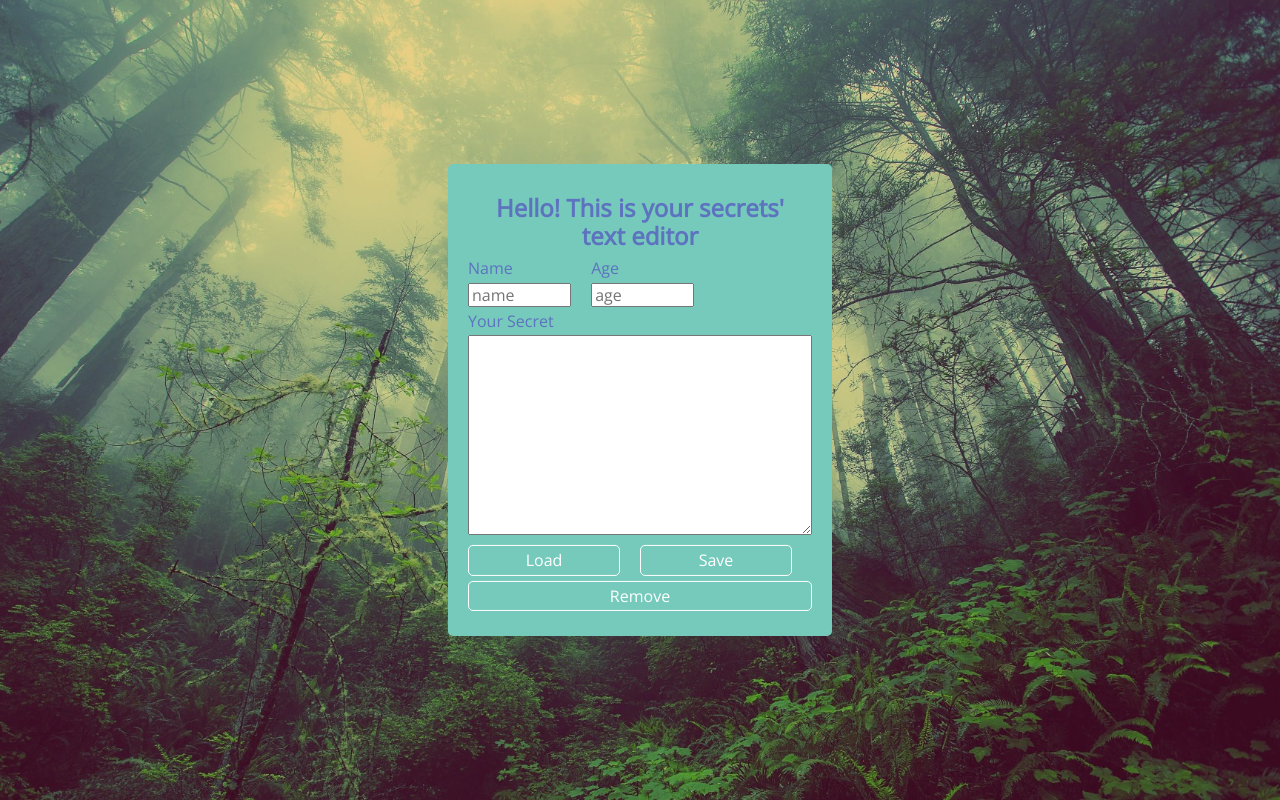
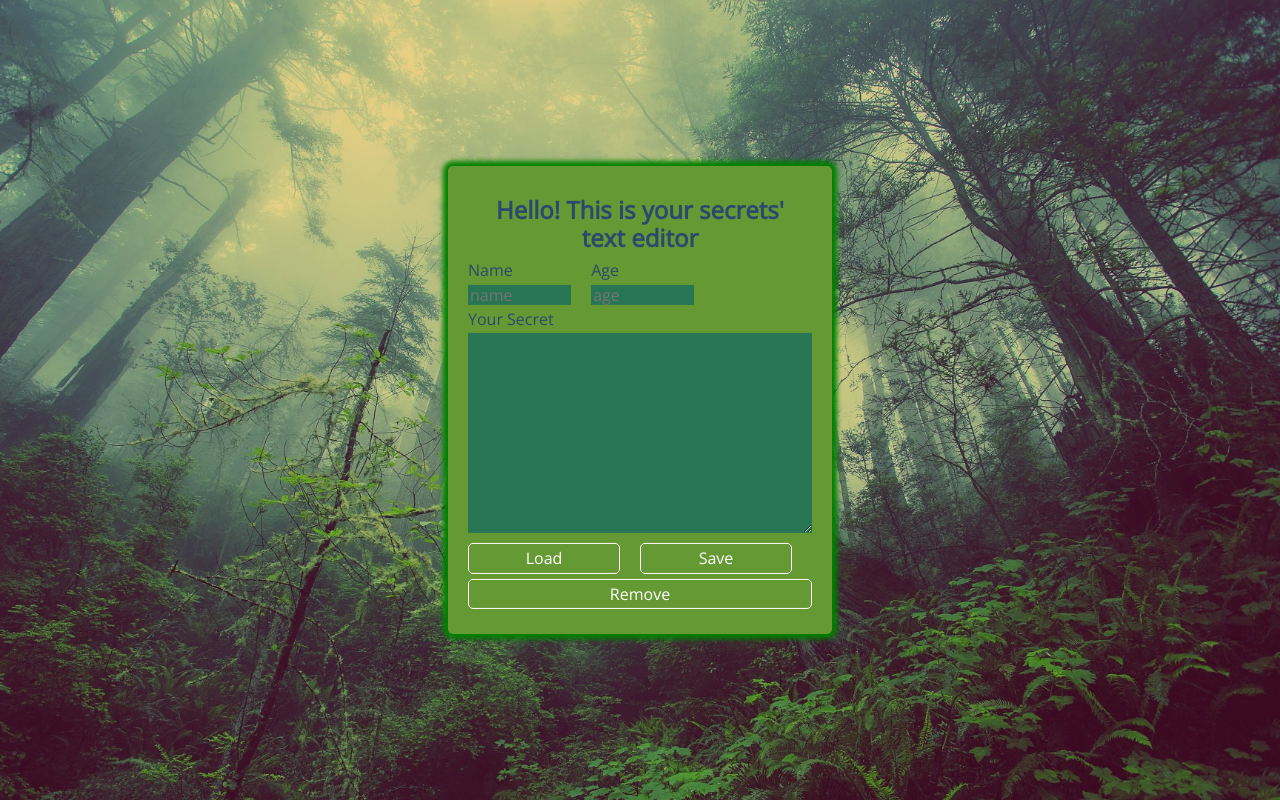
Before and after one commit to KarolChilimoniuk/my-editor, a website: page src/content/index.html in a window 1280 px wide. Drawn offline with nearby package versions, Linux system fonts and the light colour scheme; files that its build step writes are made by us from their sources; files whose address does not match are found by name.

Commit message:
modified style

```diff
--- a/src/scss/_main-page.scss
+++ b/src/scss/_main-page.scss
@@ -1,8 +1,9 @@
 
 .main-element {
     align-content: flex-start;
-    background-color: #75CABB;
+    background-color: #659933;
     border-radius: 5px;
+    box-shadow: 0 0 5px 5px green;
     display: flex;
     flex-flow: row wrap;
     min-height: 360px;
@@ -14,7 +15,7 @@
     width: 70%;
 
     &__title {
-        color: #5D73BF;
+        color: #2B4970;
         font-size: 1.5rem;
         margin: 0;
         padding: 30px 30px 10px 30px;
@@ -23,7 +24,7 @@
 
     .form {
         align-self: flex-start;
-        color: #5D73BF;
+        color: #2B4970;
         display: flex;
         flex-flow: row wrap;
         padding: 0 20px 20px 20px;
@@ -60,6 +61,8 @@
         }
 
         &__input {
+            background-color: #277553;
+            border: none;
             margin-bottom: 5px;
             width: 100%;
         }
@@ -79,6 +82,8 @@
         }
 
         &__textarea {
+            background-color: #277553;
+            border:none;
             height: 100px;
             margin-bottom: 10px;
             @media screen and (min-width: 736px) {
```
